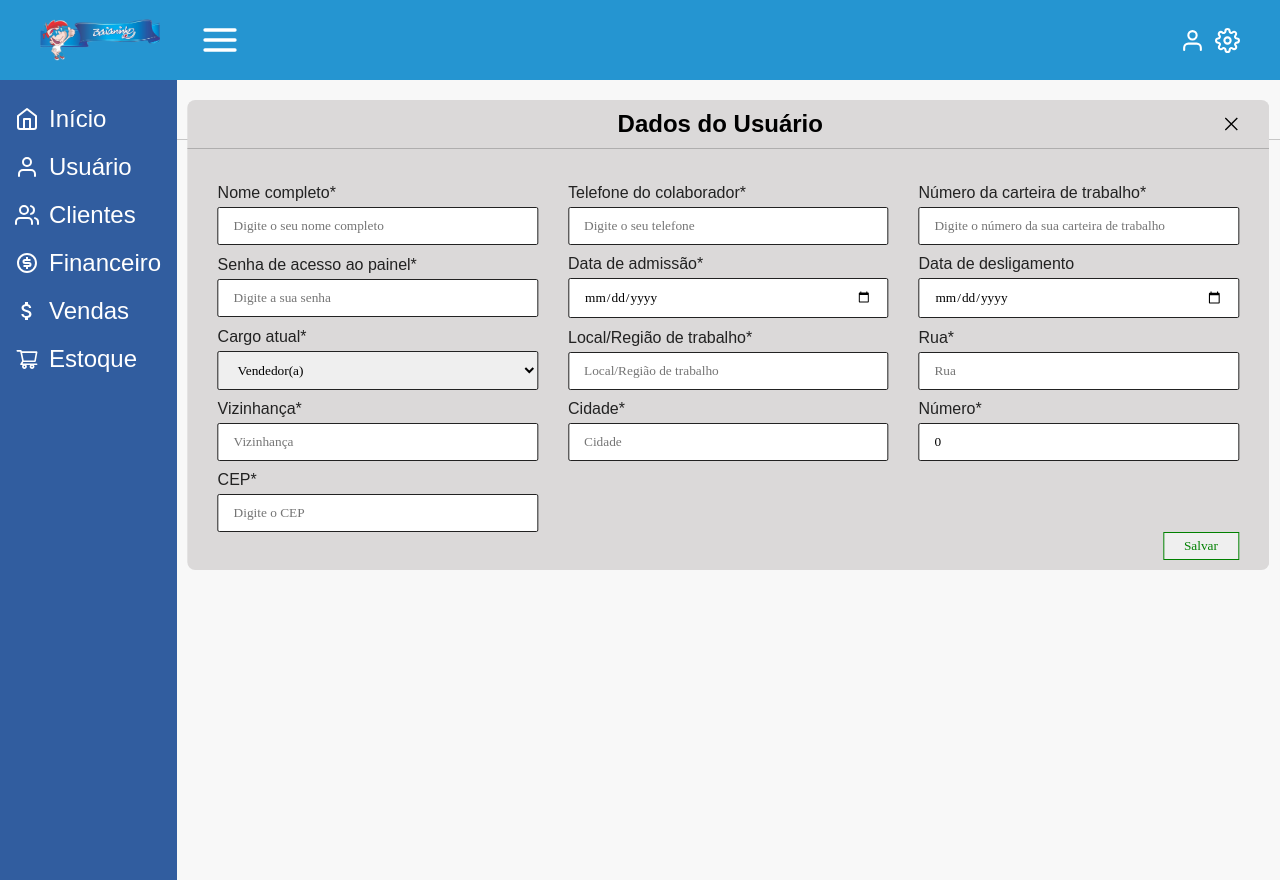
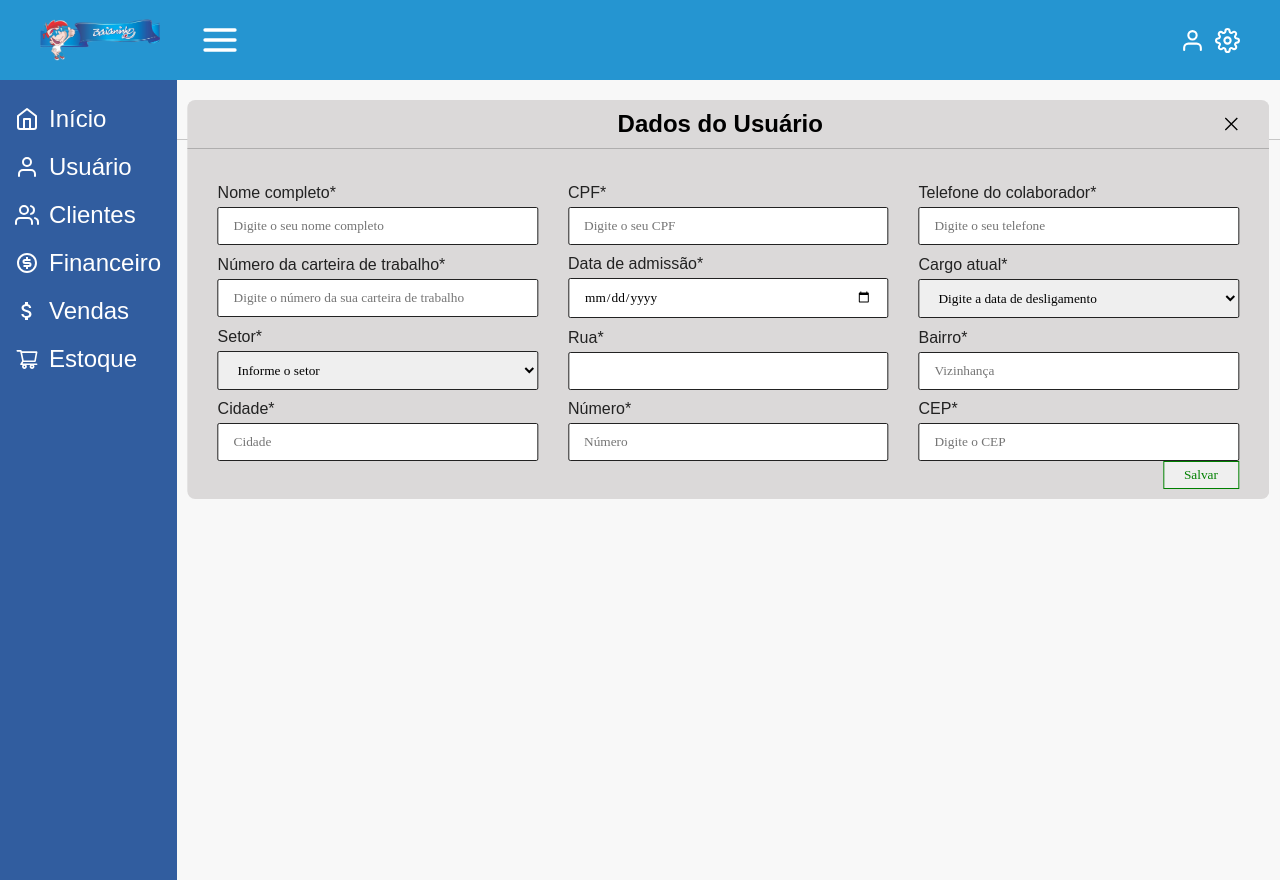
Before and after one commit to baianinho-pds/baianinho-client, a React (Vite) app: page /users in a window 1280 px wide. Both pictures are taken after a click on the button "Cadastrar". Built offline with nearby package versions, Linux system fonts and the light colour scheme; a web font is replaced by a local one.

Commit message:
feat: integrate add person form with person api

```diff
--- a/src/components/FormUser/index.tsx
+++ b/src/components/FormUser/index.tsx
@@ -1,6 +1,16 @@
 import { useState } from "react";
 import styles from "./formUser.module.css";
 import { GrClose } from "react-icons/gr";
+import { Person } from "../../models/person";
+import { PersonService } from "../../services/person";
+
+type AddPerson = Omit<
+  Person,
+  "role_name" | "demission_date" | "sector_name" | "id"
+> & {
+  role_name?: Person.Role;
+  sector_name?: Person.Sector;
+};
 
 interface FormUserProps {
   isOpen: boolean;
@@ -12,41 +22,24 @@ export default function FormUser({
   onRequestClose,
   action,
 }: FormUserProps) {
-  // Usar state ou alguma lib...
-  const [name, setName] = useState("");
-  const [contactPhone, setContactPhone] = useState("");
-  const [ctps, setCpts] = useState("");
-  const [password, setPassword] = useState("");
-  const [admissionDate, setAdmissionDate] = useState("");
-  const [demissionDate, setDemissionDate] = useState("");
-  const [role, setRole] = useState("seller");
-  const [localWork, setLocalWork] = useState("");
-  const [street, setStreet] = useState("");
-  const [neighborhood, setNeighborhood] = useState("");
-  const [city, setCity] = useState("");
-  const [postalCode, setPostalCode] = useState("");
-  const [number, setNumber] = useState(0);
+  const [person, setPerson] = useState<AddPerson>({
+    name: "",
+    cpf: "",
+    contact_phone: "",
+    ctps: "",
+    admission_date: "",
+    street: " ",
+    neighborhood: "",
+    city: "",
+    number: "",
+    postal_code: "",
+  });
 
-  const handlerSubmitFormUser = () => {
-    const payload = {
-      name,
-      contactPhone,
-      ctps,
-      password,
-      admissionDate,
-      demissionDate,
-      role,
-      localWork,
-      street,
-      neighborhood,
-      city,
-      postalCode,
-      number,
-    };
-
-    console.log(payload);
-
-    onRequestClose();
+  const handlerSubmitFormUser = async () => {
+    if (person.role_name && person.sector_name) {
+      await PersonService.addPerson(person);
+      onRequestClose();
+    }
   };
   return (
     <>
@@ -66,8 +59,29 @@ export default function FormUser({
                     name="name"
                     id="name"
                     placeholder="Digite o seu nome completo"
-                    value={name}
-                    onChange={(e) => setName(e.target.value)}
+                    value={person?.name}
+                    onChange={(e) =>
+                      setPerson((oldPerson) => ({
+                        ...oldPerson,
+                        name: e.target.value,
+                      }))
+                    }
+                  />
+                </div>
+                <div className={styles.containerInput}>
+                  <label htmlFor="name">CPF*</label>
+                  <input
+                    type="text"
+                    name="cpf"
+                    id="cpf"
+                    placeholder="Digite o seu CPF"
+                    value={person?.cpf}
+                    onChange={(e) =>
+                      setPerson((oldPerson) => ({
+                        ...oldPerson,
+                        cpf: e.target.value,
+                      }))
+                    }
                   />
                 </div>
                 <div className={styles.containerInput}>
@@ -77,8 +91,13 @@ export default function FormUser({
                     name="contactPhone"
                     id="contactPhone"
                     placeholder="Digite o seu telefone"
-                    value={contactPhone}
-                    onChange={(e) => setContactPhone(e.target.value)}
+                    value={person?.contact_phone}
+                    onChange={(e) =>
+                      setPerson((oldPerson) => ({
+                        ...oldPerson,
+                        contact_phone: e.target.value,
+                      }))
+                    }
                   />
                 </div>
                 <div className={styles.containerInput}>
@@ -88,19 +107,13 @@ export default function FormUser({
                     name="cpts"
                     id="cpts"
                     placeholder="Digite o número da sua carteira de trabalho"
-                    value={ctps}
-                    onChange={(e) => setCpts(e.target.value)}
-                  />
-                </div>
-                <div className={styles.containerInput}>
-                  <label htmlFor="password">Senha de acesso ao painel*</label>
-                  <input
-                    type="password"
-                    name="password"
-                    id="password"
-                    placeholder="Digite a sua senha"
-                    value={password}
-                    onChange={(e) => setPassword(e.target.value)}
+                    value={person?.ctps}
+                    onChange={(e) =>
+                      setPerson((oldPerson) => ({
+                        ...oldPerson,
+                        ctps: e.target.value,
+                      }))
+                    }
                   />
                 </div>
                 <div className={styles.containerInput}>
@@ -110,19 +123,13 @@ export default function FormUser({
                     name="admissionDate"
                     id="admissionDate"
                     placeholder="Digite a data de admissão"
-                    value={admissionDate}
-                    onChange={(e) => setAdmissionDate(e.target.value)}
-                  />
-                </div>
-                <div className={styles.containerInput}>
-                  <label htmlFor="demissionDate">Data de desligamento</label>
-                  <input
-                    type="date"
-                    name="demissionDate"
-                    id="demissionDate"
-                    placeholder="Digite a data de desligamento"
-                    value={demissionDate}
-                    onChange={(e) => setDemissionDate(e.target.value)}
+                    value={person?.admission_date}
+                    onChange={(e) =>
+                      setPerson((oldPerson) => ({
+                        ...oldPerson,
+                        admission_date: e.target.value,
+                      }))
+                    }
                   />
                 </div>
                 <div className={styles.containerInput}>
@@ -130,8 +137,13 @@ export default function FormUser({
                   <select
                     name="role"
                     id="role"
-                    value={role}
-                    onChange={(e) => setRole(e.target.value)}
+                    value={person?.role_name}
+                    onChange={(e) =>
+                      setPerson((oldPerson) => ({
+                        ...oldPerson,
+                        role_name: e.target.value as Person.Role,
+                      }))
+                    }
                   >
                     <option value="">Digite a data de desligamento</option>
                     <option value="admin">Administrador(a)</option>
@@ -139,36 +151,53 @@ export default function FormUser({
                   </select>
                 </div>
                 <div className={styles.containerInput}>
-                  <label htmlFor="localwork">Local/Região de trabalho*</label>
-                  <input
-                    type="text"
-                    name="localwork"
-                    id="localwork"
-                    placeholder="Local/Região de trabalho"
-                    value={localWork}
-                    onChange={(e) => setLocalWork(e.target.value)}
-                  />
+                  <label htmlFor="role">Setor*</label>
+                  <select
+                    name="sector"
+                    id="sector"
+                    value={person?.sector_name}
+                    onChange={(e) =>
+                      setPerson((oldPerson) => ({
+                        ...oldPerson,
+                        sector_name: e.target.value as Person.Sector,
+                      }))
+                    }
+                  >
+                    <option value="">Informe o setor</option>
+                    <option value="internal">Interno(a)</option>
+                    <option value="external">Externo(a)</option>
+                  </select>
                 </div>
                 <div className={styles.containerInput}>
                   <label htmlFor="street">Rua*</label>
                   <input
-                    type="number"
+                    type="text"
                     name="street"
                     id="street"
                     placeholder="Rua"
-                    value={street}
-                    onChange={(e) => setStreet(e.target.value)}
+                    value={person?.street}
+                    onChange={(e) =>
+                      setPerson((oldPerson) => ({
+                        ...oldPerson,
+                        street: e.target.value,
+                      }))
+                    }
                   />
                 </div>
                 <div className={styles.containerInput}>
-                  <label htmlFor="neighborhood">Vizinhança*</label>
+                  <label htmlFor="neighborhood">Bairro*</label>
                   <input
                     type="text"
                     name="neighborhood"
                     id="neighborhood"
                     placeholder="Vizinhança"
-                    value={neighborhood}
-                    onChange={(e) => setNeighborhood(e.target.value)}
+                    value={person?.neighborhood}
+                    onChange={(e) =>
+                      setPerson((oldPerson) => ({
+                        ...oldPerson,
+                        neighborhood: e.target.value,
+                      }))
+                    }
                   />
                 </div>
                 <div className={styles.containerInput}>
@@ -178,8 +207,13 @@ export default function FormUser({
                     name="city"
                     id="city"
                     placeholder="Cidade"
-                    value={city}
-                    onChange={(e) => setCity(e.target.value)}
+                    value={person?.city}
+                    onChange={(e) =>
+                      setPerson((oldPerson) => ({
+                        ...oldPerson,
+                        city: e.target.value,
+                      }))
+                    }
                   />
                 </div>
                 <div className={styles.containerInput}>
@@ -189,8 +223,13 @@ export default function FormUser({
                     name="number"
                     id="number"
                     placeholder="Número"
-                    value={number}
-                    onChange={(e) => setNumber(Number(e.target.value))}
+                    value={person?.number}
+                    onChange={(e) =>
+                      setPerson((oldPerson) => ({
+                        ...oldPerson,
+                        number: e.target.value,
+                      }))
+                    }
                   />
                 </div>
                 <div className={styles.containerInput}>
@@ -200,8 +239,13 @@ export default function FormUser({
                     name="postalCode"
                     id="postalCode"
                     placeholder="Digite o CEP"
-                    value={postalCode}
-                    onChange={(e) => setPostalCode(e.target.value)}
+                    value={person?.postal_code}
+                    onChange={(e) =>
+                      setPerson((oldPerson) => ({
+                        ...oldPerson,
+                        postal_code: e.target.value,
+                      }))
+                    }
                   />
                 </div>
               </form>
```
